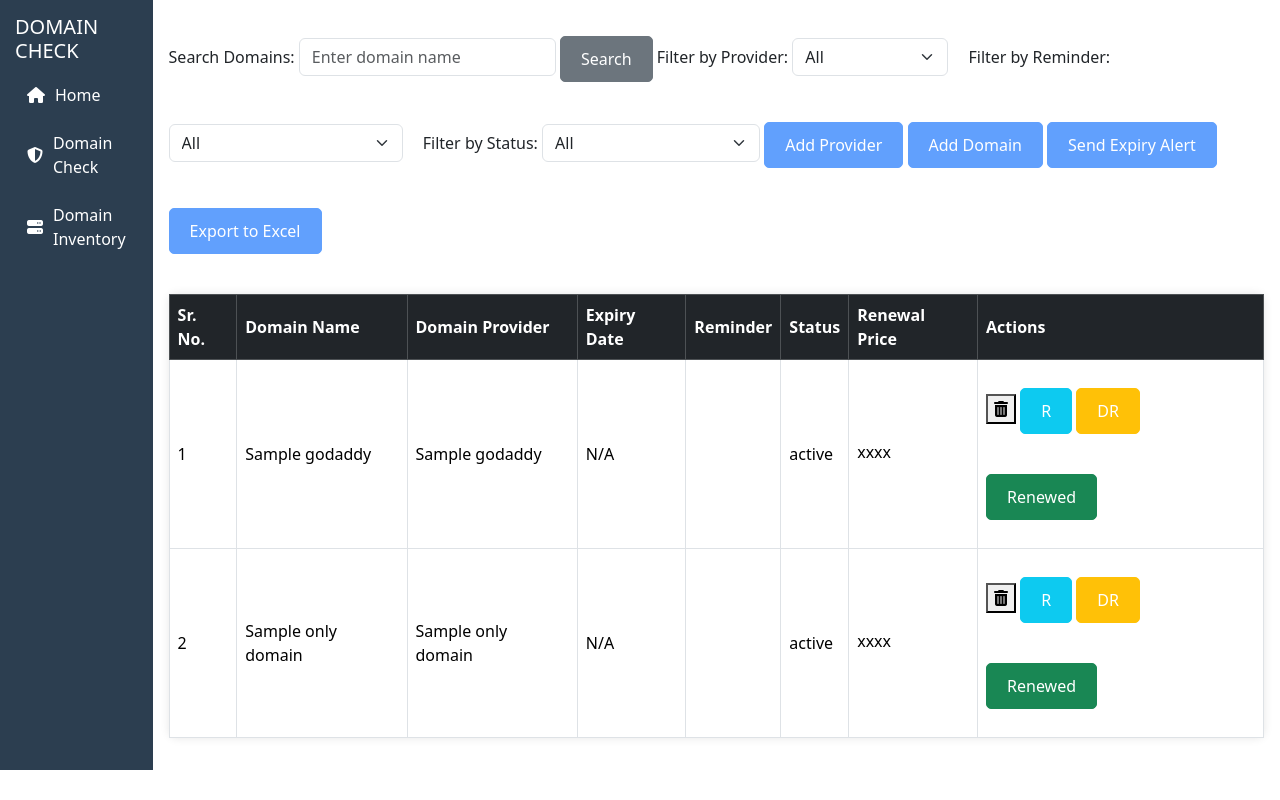
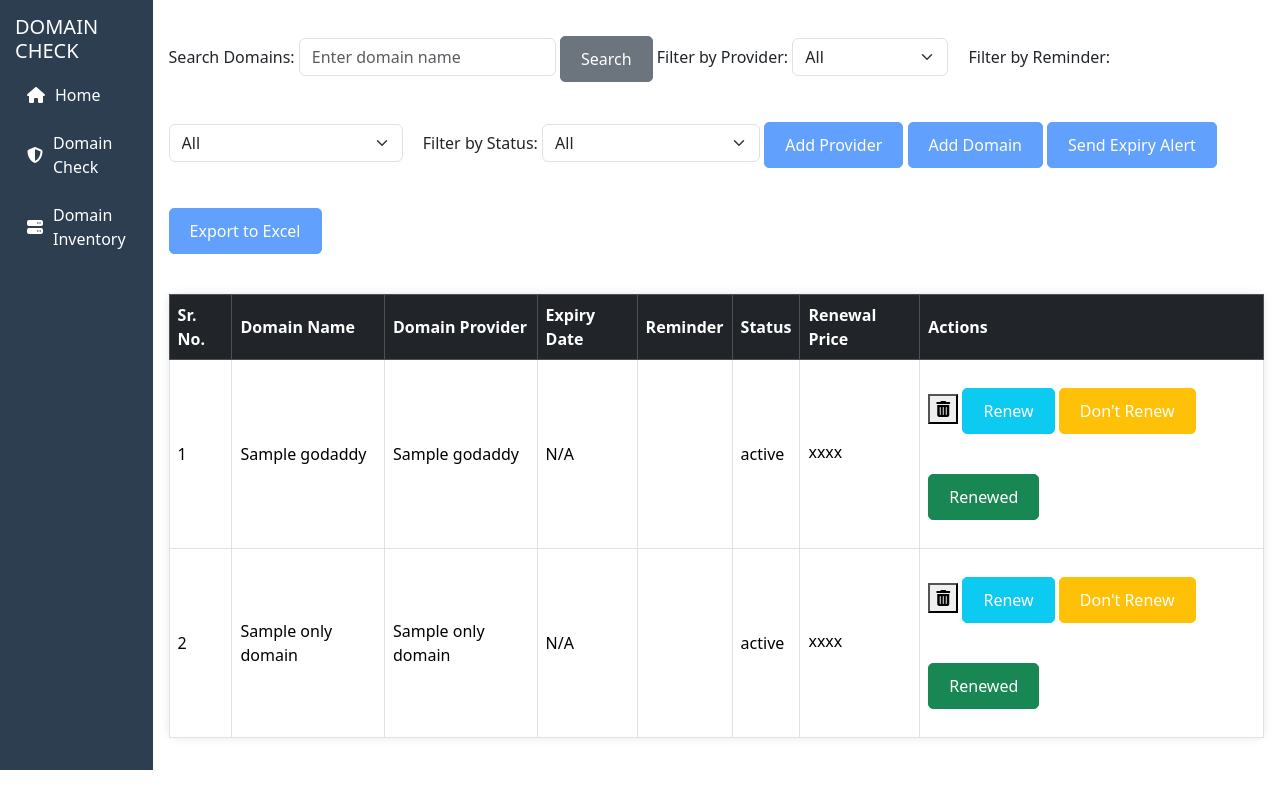
Before and after one commit to ManavCenturyIQ/security_domain, a Flask app: page /owned_domains in a window 1280 px wide. Run offline with Flask 3, Linux system fonts and the light colour scheme; a database or web service that is not in the repository returns one stand-in record (values such as "Sample title"); some libraries are stand-ins or nearby versions.

```diff
--- a/templates/owned_domains.html
+++ b/templates/owned_domains.html
@@ -535,8 +535,8 @@
                 >
                   <i class="fa-solid fa-trash-can"></i>
                 </button>
-                <button class="btn btn-sm btn-info" onclick="sendRenewEmail('{{ domain['Domain Name'] }}')">R</button>
-                <button class="btn btn-sm btn-warning" onclick="sendDoNotRenewEmail('{{ domain['Domain Name'] }}')">DR</button>
+                <button class="btn btn-sm btn-info" onclick="sendRenewEmail('{{ domain['Domain Name'] }}')">Renew</button>
+                <button class="btn btn-sm btn-warning" onclick="sendDoNotRenewEmail('{{ domain['Domain Name'] }}')">Don't Renew</button>
                 <button class="btn btn-sm btn-success" onclick="renewDomain('{{ domain['Domain Name'] }}')">Renewed</button>
 
               </td>
--- a/templates/signup.html
+++ b/templates/signup.html
@@ -3,7 +3,7 @@
   <head>
     <meta charset="UTF-8" />
     <meta name="viewport" content="width=device-width, initial-scale=1.0" />
-    <title>Login</title>
+    <title>Sign Up</title>
     <link
       href="https://cdn.jsdelivr.net/npm/bootstrap@5.3.0/dist/css/bootstrap.min.css"
       rel="stylesheet"
```
